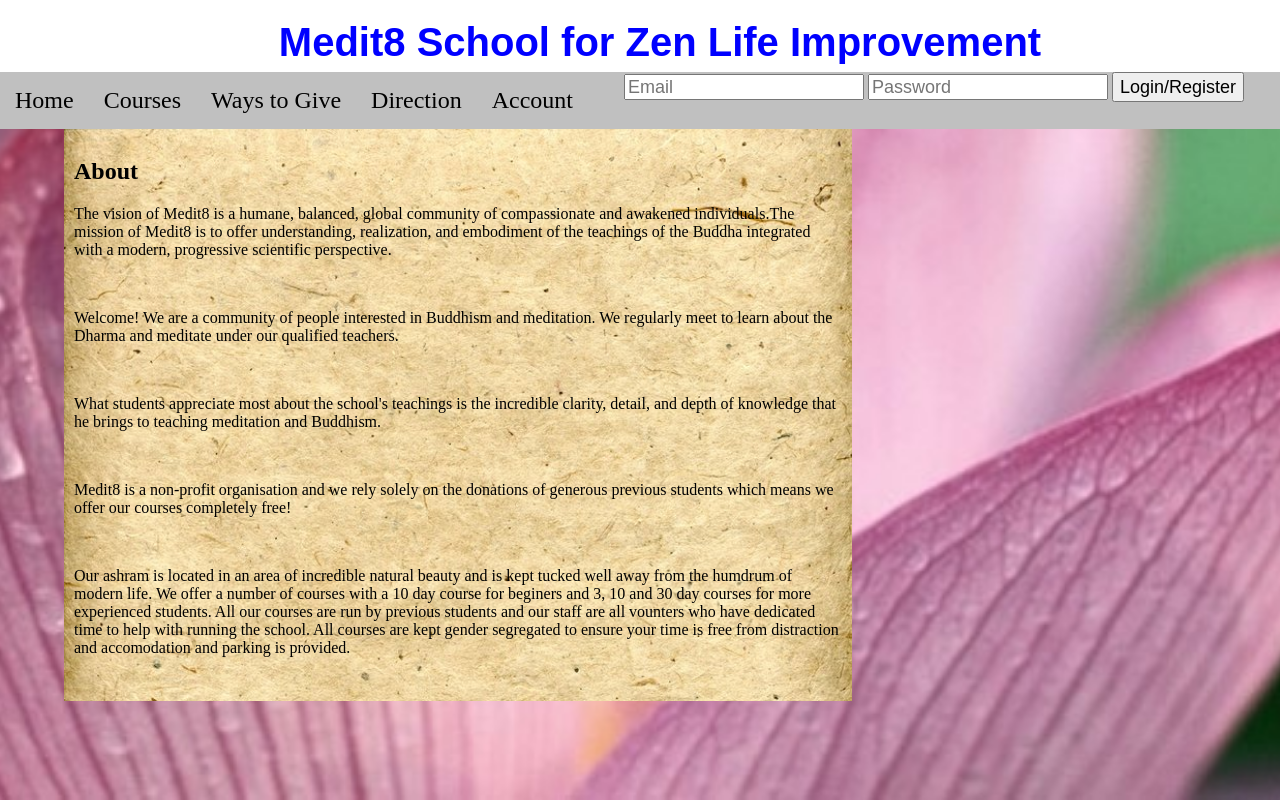
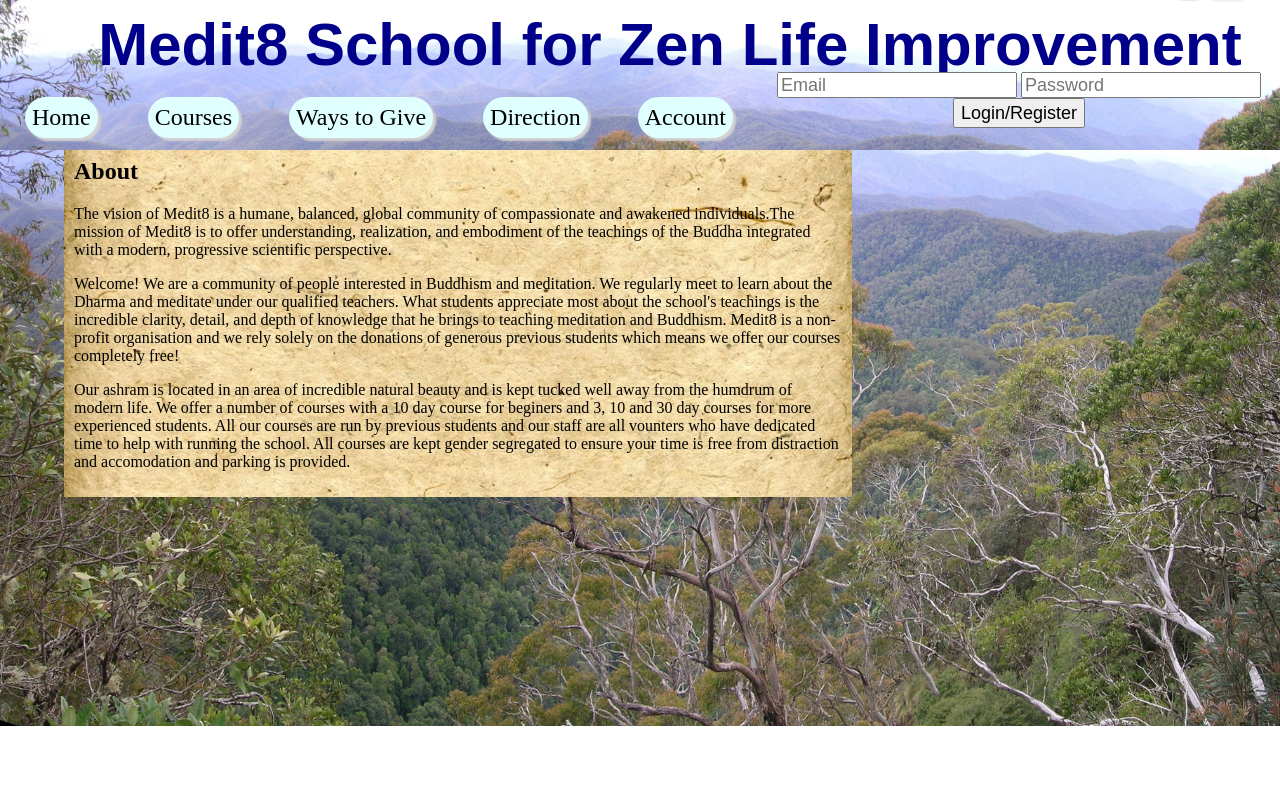
Before and after one commit to DaveMack/Medit8, a PHP site: page / in a window 1280 px wide. Run offline with PHP 8.4, Linux system fonts and the light colour scheme.

Commit message:
Created static Directions and Donations pages. Altered header layout to have a transparent background. Created PHP to colourcode the list of courses.

```diff
--- a/Directions.php
+++ b/Directions.php
@@ -11,6 +11,10 @@
 <body>
 <!--Imports the website header-->
 <?php include 'header.php' ?>
+<article style="position: fixed;"><p>Our school is located at 1310 Seventeen Mile Road, Seventeen Mile QLD 4344, on the edge of the
+Lockyer National Park. This out-of-the-way location is perfect for those wanting a calm and relaxing location to meditate.</p>
+<img style="float:left; margin:20px; top:10px; width: 80%; height:auto "src="images/Map.jpg" alt="A map with the location of our school." />
+</article>
 
 </body>
 
--- a/StyleSheet.css
+++ b/StyleSheet.css
@@ -31,8 +31,8 @@
 
 }
 html {
-	background-image: url("images/PinkLotusLarge.jpg");
-	background-size: cover;
+	background-image: url("images/BushlandBackground.jpg");
+	background-size:100% auto;
 	background-attachment: fixed;
 	background-position: center;
 	background-repeat: no-repeat;
@@ -41,20 +41,20 @@ html {
 	padding: 0px;
 }
 header {
-	font-family: Arial, Helvetica, sans-serif;
-	font-size: 40px;
+	font-family: Arial;
+	font-size: 60px;
 	font-weight: bolder;
-	text-decoration: none;
 	font-style: normal;
 	font-variant: normal;
 	text-transform: none;
-	color: #0000FF;
+	background-attachment:fixed;
+	color: darkblue;
 	position: fixed;
-	height: 80px;
-	width: auto;
-	top: 0px;
+	height:110px;
+	top: -20px;
 	bottom: auto;
-	background-color: #FFFFFF;
+	background-image: url("images/BushlandBackground.jpg");
+	background-size:100% auto;
 	margin: auto;
 	text-align: center;
 	width: 100%;
@@ -63,7 +63,7 @@ header {
 	padding: 0.5em;
 }
 nav {
-	background:silver;
+	background:transparent;
     position: fixed;
     top: 72px;
     left: 0;
@@ -80,19 +80,25 @@ nav ul{
 }
 nav li{
 	float:left;
+
 }
 nav a:hover{
-	background:gray;
+	background-color:lightblue;
 }
 nav a{
+	box-shadow:3px 3px 2px lightgrey;
   	text-decoration: none;
+  	background-color: lightcyan;
   	color: black;
 	display: block;
 	font-size:x-large;
-    padding:15px;
+    padding:7px;
+    margin:25px;
+    border-radius: 25px
 }
 nav form:{
 	float:right;
+	margin:200px 20px 20px 20px;
 }
 nav input{
 	height:20px;
--- a/WaysToGive.php
+++ b/WaysToGive.php
@@ -4,13 +4,15 @@
 <head>
 <meta content="en-au" http-equiv="Content-Language" />
 <meta content="text/html; charset=utf-8" http-equiv="Content-Type" />
-<title>Medit8</title>
+<title>Medit8 - Ways to Give</title>
 <link href="StyleSheet.css" rel="stylesheet" type="text/css" />
 </head>
 
 <body>
 <!--Imports the website header-->
 <?php include 'header.php' ?>
+<article>Medit8 relies on the donations of generous students in order to offer our courses for free.
+If you would like to contribute to helping us run the school please call 1800-Medit8</article>
 
 </body>
 
--- a/header.php
+++ b/header.php
@@ -3,7 +3,7 @@
 
 <head>
 <meta content="text/html; charset=utf-8" http-equiv="Content-Type">
-<title>Untitled 1</title>
+<title>Medit8 - NavBar</title>
 </head>
 
 <body>
@@ -21,16 +21,12 @@
 		<li><a href="Account.php">Account</a></li>
 		<li></li>
 	</ul>
-
 	<form action="" method="POST">
-		<!--<label for="Username">Username</label>-->
 		<input name="Username" type="text" placeholder="Email"/>
-		<!--<label for="Password">Password</label>-->
 		<input name="Password" type="password" placeholder="Password"/>
 		<input name="LoginSubmit" type="submit" value="Login/Register" style="height:30px;"/> <br />
 		<br />
 	</form>
-
 </nav>
 
 </body>
--- a/index.php
+++ b/index.php
@@ -19,19 +19,16 @@
 	compassionate and awakened individuals.The mission of Medit8 is to
 	offer understanding, realization, and embodiment of the teachings of
 	the Buddha integrated with a modern, progressive scientific perspective.</p>
-	<br />
+
 	<p>Welcome!  We are a community of people interested in Buddhism
 	and meditation.  We regularly meet to learn about the Dharma and
-	meditate under our qualified teachers.</p>
-	<br />
-	<p>What students appreciate most about the school's teachings is
-	the incredible clarity, detail, and depth of knowledge that he brings
-	to teaching meditation and Buddhism.</p>
-	<br />
-	<p>Medit8 is a non-profit organisation and we rely solely on the
+	meditate under our qualified teachers. What students appreciate most
+	about the school's teachings is the incredible clarity, detail, and
+	depth of knowledge that he brings to teaching meditation and Buddhism.
+	Medit8 is a non-profit organisation and we rely solely on the
 	donations of generous previous students which means we offer our
 	courses completely free!</p>
-	<br />
+
 	<p>Our ashram is located in an area of incredible natural beauty
 	and is kept tucked well away from the humdrum of modern life.
 	We offer a number of courses with a 10 day course for beginers and 3, 10 and 30 day courses for more experienced
@@ -39,7 +36,6 @@
 	vounters who have dedicated time to help with running the school. All courses
 	are kept gender segregated to ensure your time is free from distraction and
 	accomodation and parking is provided.</p>
-	<br />
 </article>
 
 </body>
```
Also changed, not shown: Courses.php (+8 -3 lines), CreateAccount.php (added, +17 -0 lines), images/BushlandBackground.jpg (added), images/Map.jpg (added), images/smallMap.jpg (added).
